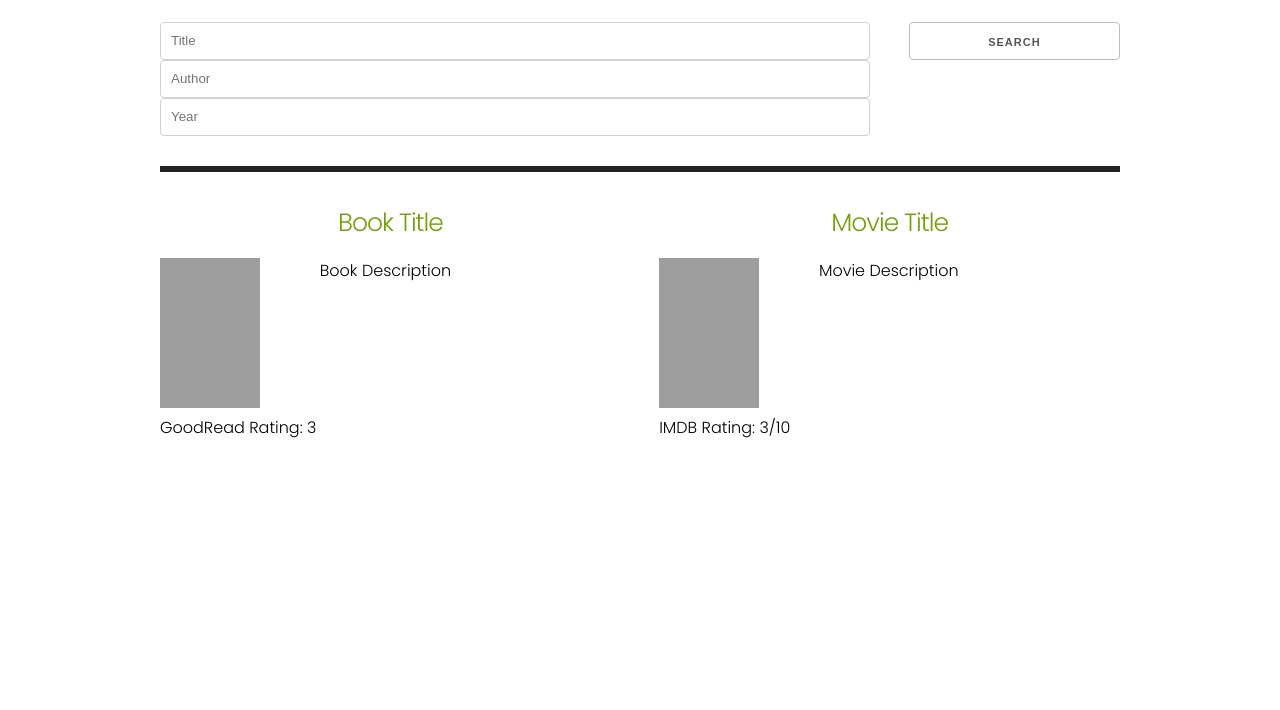
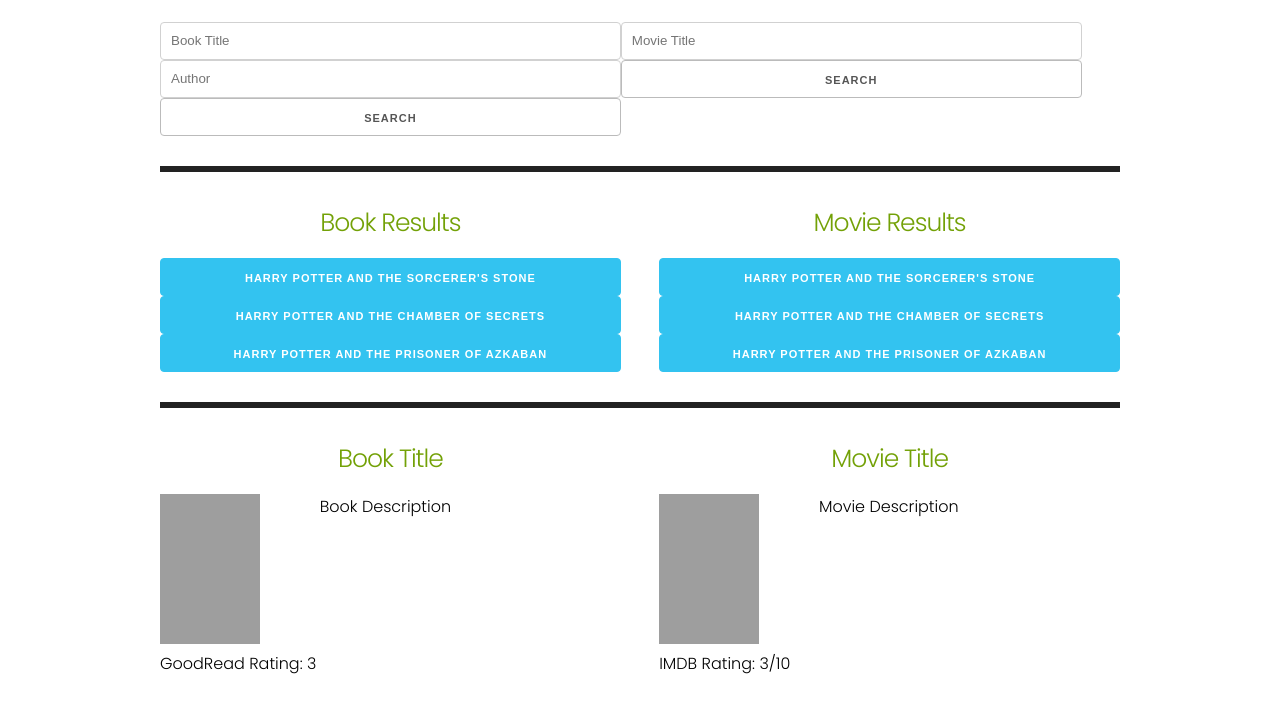
Before and after one commit to breakfastitem/WatchOrRead, a plain HTML site: page index.html in a window 1280 px wide. Shown: the part 240-950 px from the top of the page. Before the commit the page ends 800 px from the top, so only its background shows below. Drawn offline with nearby package versions, Linux system fonts and the light colour scheme; no server answers; grey boxes are pictures that could not be loaded.

Commit message:
updated front end

```diff
--- a/index.html
+++ b/index.html
@@ -24,9 +24,10 @@
 
 <body>
 
-    <div class="container">
+
         <div class="row">
             <header class="header twelve columns">
+                <div class="container">
                     <nav>
                         <ul>
                             <li>
@@ -36,7 +37,9 @@
                     </nav>
                 </header>
             </div>
+        </div>
 
+    <div class="container">
         <div class="row">
 
             <main class="content twelve columns">
@@ -50,27 +53,55 @@
                 <section id="search-div">
                     <form>
                         <div class="row">
-                            <div class="nine columns">
-                                <input id="search-input" type="search" placeholder="Title" aria-label="Search">
-                                <br>
-                                <input id="search-input" type="search" placeholder="Author" aria-label="Search">
-                                <br>
-                                <input id="search-input" type="search" placeholder="Year" aria-label="Search">
+                            <div class="six columns">
+                                <input id="title-input" type="search" placeholder="Book Title" aria-label="Search">
+                                <input id="author-input" type="search" placeholder="Author" aria-label="Search">
+                                <button id="search-button">search</button>
                             </div>
-                            <div class="three columns">
+                    </form>
+
+                    <form>
+                        <div class="row">
+                            <div class="six columns">
+                                <input id="movie-input" type="search" placeholder="Movie Title" aria-label="Search">
                                 <button id="search-button">search</button>
                             </div>
                         </div>
-
-
                     </form>
 
                 </section>
 
             </main>
         </div>
+
         <hr>
-        <!--Search Results-->
+
+
+        <!-- Search Results -->
+        <div class="row">
+            <div class="six columns">
+                <section id="results-display">
+                    <h2 class="result-title" id="book-results">Book Results</h2>
+                        <button class="button-primary" id="results">harry potter and the sorcerer's stone</button>
+                        <button class="button-primary" id="results">harry potter and the chamber of secrets</button>
+                        <button class="button-primary" id="results">harry potter and the prisoner of azkaban</button>
+            </div>
+
+            <div class="six columns">
+                    <h2 class="result-title" id="movie-results">Movie Results</h2>
+                        <button class="button-primary" id="results">harry potter and the sorcerer's stone</button>
+                        <button class="button-primary" id="results">harry potter and the chamber of secrets</button>
+                        <button class="button-primary" id="results">harry potter and the prisoner of azkaban</button>
+                </div>
+            </section>
+        </div>
+
+
+        <hr>
+
+
+
+        <!--Search Results Display-->
         <div class="row">
             <div class="six columns">
                 <section id="book-results">
```
Lines whose indentation alone changed are shown as unchanged.
